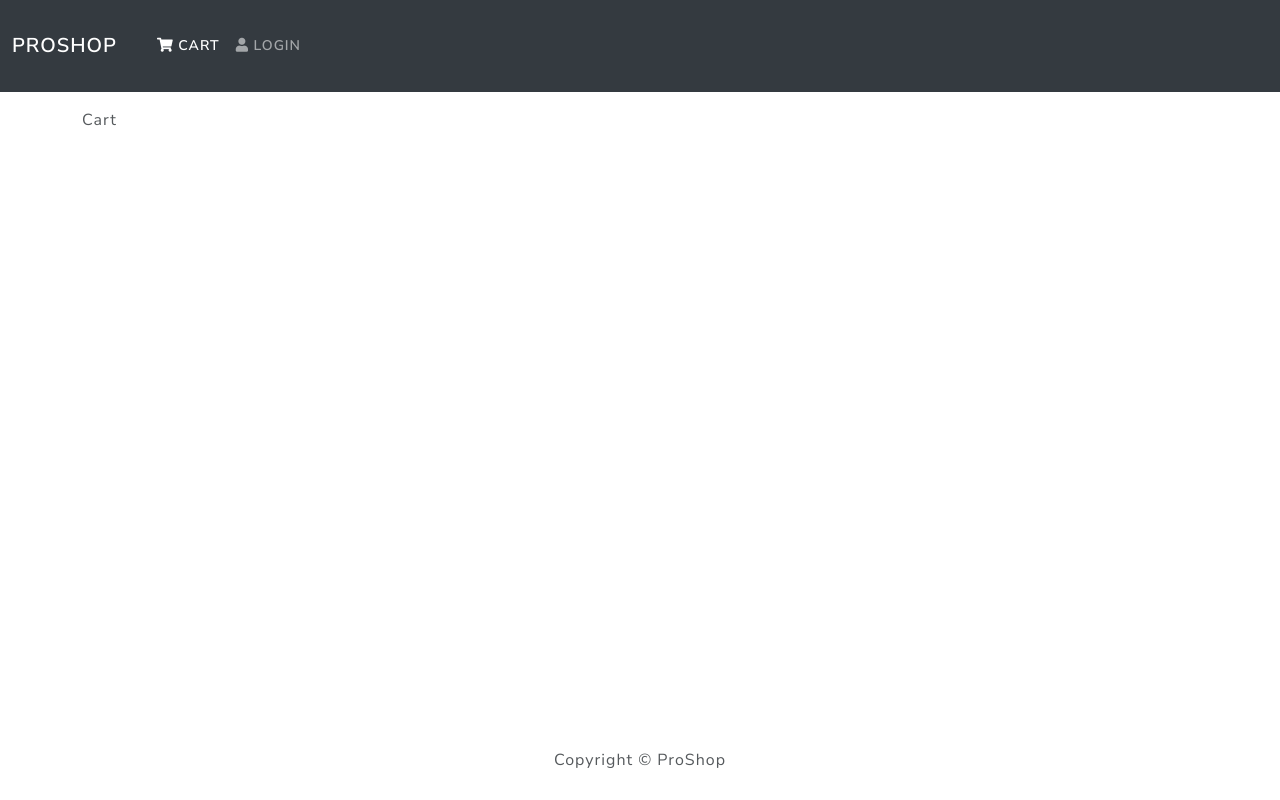
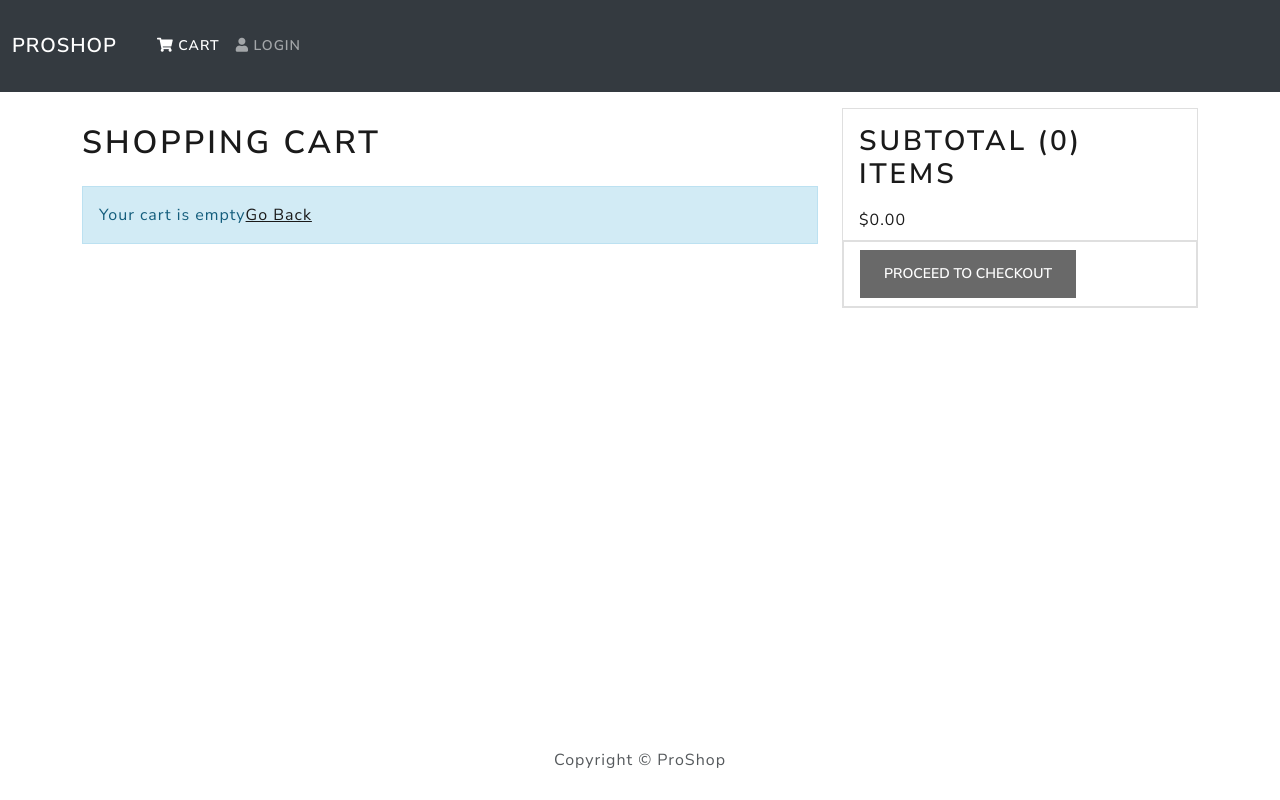
Before and after one commit to slk007/Ecommerce-django, a React (Create React App) app in the folder frontend/: page /cart in a window 1280 px wide. Built offline with nearby package versions, Linux system fonts and the light colour scheme.

Commit message:
update CartScreen

```diff
--- a/frontend/src/index.css
+++ b/frontend/src/index.css
@@ -1,5 +1,15 @@
 main {
   min-height: 80vh;
+}
+
+h1 {
+  font-size: 1.8rem;
+  padding: 1rem 0;
+}
+
+h2 {
+  font-size: 1.4rem;
+  padding: 0.5rem 0;
 }
 
 h3 {
--- a/frontend/src/screens/CartScreen.js
+++ b/frontend/src/screens/CartScreen.js
@@ -1,11 +1,5 @@
 import React, { useEffect } from "react";
-import {
-  Link,
-  useParams,
-  useNavigate,
-  useSearchParams,
-  useLocation,
-} from "react-router-dom";
+import { Link, useParams, useLocation, useNavigate } from "react-router-dom";
 import { useDispatch, useSelector } from "react-redux";
 import {
   Row,
@@ -22,6 +16,7 @@
 function CartScreen() {
   const { id } = useParams();
   const { search } = useLocation();
+  const navigate = useNavigate();
 
   const qty = Number(search.split("=")[1]);
   const productId = id;
@@ -30,7 +25,6 @@
 
   const cart = useSelector((state) => state.cart);
   const { cartItems } = cart;
-  console.log(cartItems);
 
   useEffect(() => {
     if (productId) {
@@ -38,7 +32,98 @@
     }
   }, [dispatch, productId, qty]);
 
-  return <div>Cart</div>;
+  const removeFromCartHandler = (id) => {
+    console.log("remove id", id);
+  };
+
+  const checkoutHandler = () => {
+    navigate("/login/?redirect=shipping");
+  };
+
+  return (
+    <div>
+      <Row>
+        <Col md={8}>
+          <h1>Shopping Cart</h1>
+          {cartItems.length === 0 ? (
+            <Message variant={"info"}>
+              Your cart is empty
+              <Link to="/">Go Back</Link>
+            </Message>
+          ) : (
+            <ListGroup variant="flush">
+              {cartItems.map((item) => (
+                <ListGroup.Item key={item.product}>
+                  <Row>
+                    <Col md={2}>
+                      <Image src={item.image} alt={item.name} fluid rounded />
+                    </Col>
+                    <Col md={3}>
+                      <Link to={`/product/${item.product}`}>{item.name}</Link>
+                    </Col>
+                    <Col md={2}>${item.price}</Col>
+                    <Col md={3}>
+                      <Form.Control
+                        as="select"
+                        value={item.qty}
+                        onChange={(e) =>
+                          dispatch(
+                            addToCart(item.product, Number(e.target.value))
+                          )
+                        }
+                      >
+                        {[...Array(item.countInStock).keys()].map((x) => (
+                          <option key={x + 1} value={x + 1}>
+                            {x + 1}
+                          </option>
+                        ))}
+                      </Form.Control>
+                    </Col>
+                    <Col md={1}>
+                      <Button
+                        type="button"
+                        variant="light"
+                        onClick={() => removeFromCartHandler(item.product)}
+                      >
+                        <i className="fas fa-trash"></i>
+                      </Button>
+                    </Col>
+                  </Row>
+                </ListGroup.Item>
+              ))}
+            </ListGroup>
+          )}
+        </Col>
+        <Col md={4}>
+          <Card>
+            <ListGroup variant="flush">
+              <ListGroup.Item>
+                <h2>
+                  Subtotal ({cartItems.reduce((acc, item) => acc + item.qty, 0)}
+                  ) items
+                </h2>
+                $
+                {cartItems
+                  .reduce((acc, item) => acc + item.qty * item.price, 0)
+                  .toFixed(2)}
+              </ListGroup.Item>
+            </ListGroup>
+
+            <ListGroup.Item>
+              <Button
+                type="button"
+                className="btn-block"
+                disabled={cartItems.length === 0}
+                onClick={checkoutHandler}
+              >
+                Proceed To Checkout
+              </Button>
+            </ListGroup.Item>
+          </Card>
+        </Col>
+      </Row>
+    </div>
+  );
 }
 
 export default CartScreen;
```
